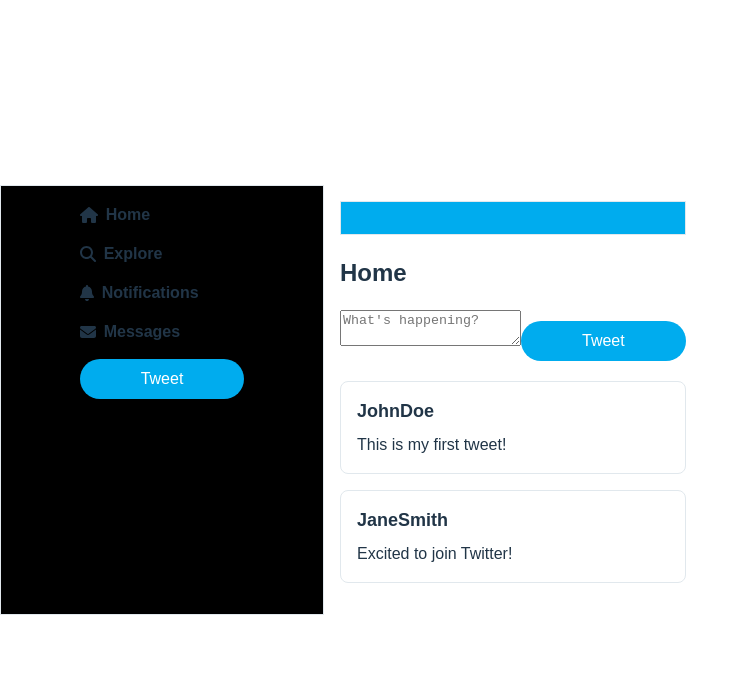
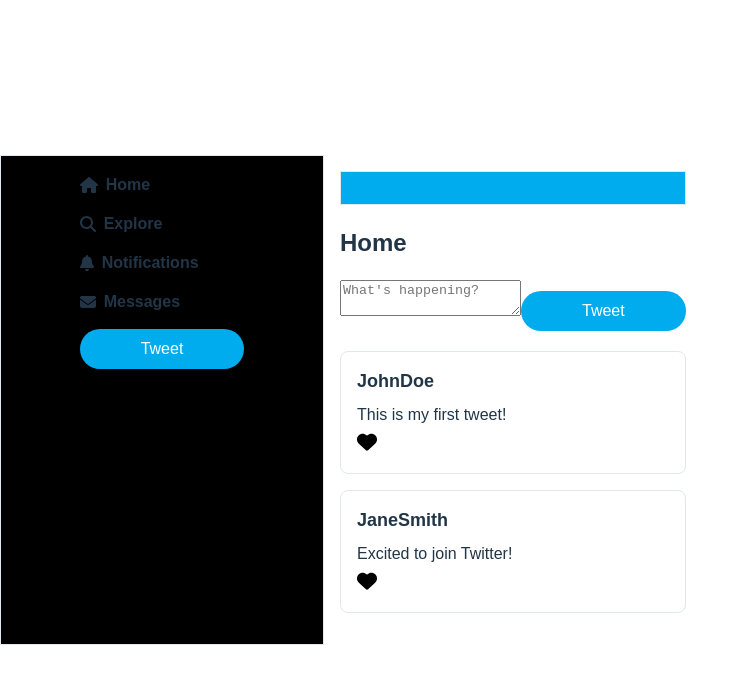
Before and after one commit to kenpopaul/social-app, a React (Vite) app in the folder social-app/: page / in a window 1280 px wide. Shown: the top 684 px of the page, without its empty margins (0-749 px from the left). Built offline with nearby package versions, Linux system fonts and the light colour scheme.

Commit message:
Add in a 'like' functionality to the Tweets

```diff
--- a/social-app/src/components/Tweet.tsx
+++ b/social-app/src/components/Tweet.tsx
@@ -1,4 +1,6 @@
 import React from "react";
+import { FontAwesomeIcon } from "@fortawesome/react-fontawesome";
+import { faHeart } from "@fortawesome/free-solid-svg-icons";
 
 interface TweetProps {
   username: string;
@@ -6,10 +8,22 @@ interface TweetProps {
 }
 
 const Tweet: React.FC<TweetProps> = ({ username, content }) => {
+  const [liked, setLiked] = React.useState(false);
+
+  const handleLike = () => {
+    setLiked(!liked);
+  };
+
   return (
     <div className="tweet">
       <h4>{username}</h4>
       <p>{content}</p>
+      <div
+        className={`heart-icon ${liked ? "liked" : ""}`}
+        onClick={handleLike}
+      >
+        <FontAwesomeIcon icon={faHeart} />
+      </div>
     </div>
   );
 };
--- a/social-app/src/components/TweetInput.tsx
+++ b/social-app/src/components/TweetInput.tsx
@@ -1,10 +1,12 @@
 import React, { useState } from "react";
+import { FontAwesomeIcon } from "@fortawesome/react-fontawesome";
+import { faHeart } from "@fortawesome/free-solid-svg-icons";
 
 const TweetInput = () => {
   const [tweetText, setTweetText] = useState("");
-  const [tweets, setTweets] = useState<{ text: string; timestamp: string }[]>(
-    []
-  );
+  const [tweets, setTweets] = useState<
+    { text: string; timestamp: string; liked: boolean }[]
+  >([]);
   const [username, setUsername] = useState("YourUsername");
 
   const handleInputChange = (event: React.ChangeEvent<HTMLTextAreaElement>) => {
@@ -31,10 +33,17 @@ const TweetInput = () => {
       const newTweet = {
         text: tweetText,
         timestamp: getFormattedTimestamp(),
+        liked: false,
       };
       setTweets([newTweet, ...tweets]);
       setTweetText("");
     }
+  };
+
+  const handleLike = (index: number) => {
+    const updatedTweets = [...tweets];
+    updatedTweets[index].liked = !updatedTweets[index].liked;
+    setTweets(updatedTweets);
   };
 
   return (
@@ -55,6 +64,12 @@ const TweetInput = () => {
             <span className="tweet-timestamp">{tweet.timestamp}</span>
           </div>
           <div className="tweet-content">{tweet.text}</div>
+          <div
+            className={`heart-icon ${tweet.liked ? "liked" : ""}`}
+            onClick={() => handleLike(index)}
+          >
+            <FontAwesomeIcon icon={faHeart} />
+          </div>
         </div>
       ))}
     </div>
--- /dev/null
+++ b/social-app/src/components/tweetInput.css
@@ -0,0 +1,34 @@
+/* TweetInput.css */
+
+.heart-icon {
+  color: black;
+  font-size: 20px;
+  transition: color 0.2s;
+  cursor: pointer;
+}
+
+.heart-icon:hover {
+  color: red;
+}
+
+.heart-icon.liked {
+  color: red;
+}
+
+.heart-icon::before {
+  content: "\f004";
+  display: inline-block;
+  font-family: "Font Awesome 5 Free";
+  font-weight: 900;
+  font-style: normal;
+  text-decoration: inherit;
+  text-align: center;
+  text-transform: none;
+  -webkit-font-smoothing: antialiased;
+  -moz-osx-font-smoothing: grayscale;
+}
+
+.heart-icon::after {
+  content: "\f004";
+  display: none;
+}
--- a/social-app/src/styles.css
+++ b/social-app/src/styles.css
@@ -12,6 +12,16 @@ body {
 .content {
   flex: 1;
   padding: 16px;
+}
+
+.heart-icon {
+  color: black;
+  font-size: 20px;
+  transition: color 0.2s;
+}
+
+.heart-icon.liked {
+  color: red;
 }
 
 .home-heading {
@@ -66,6 +76,17 @@ body {
   border: none; /* Remove the border */
 }
 
+.tweet-actions {
+  display: flex;
+  align-items: center;
+  color: #ff0000; /* Customize the color of the heart icon */
+  margin-top: 8px; /* Adjust the margin as per your preference */
+}
+
+.tweet-actions:hover {
+  cursor: pointer;
+}
+
 .tweet-button {
   background-color: #00acee;
   color: white;
```
